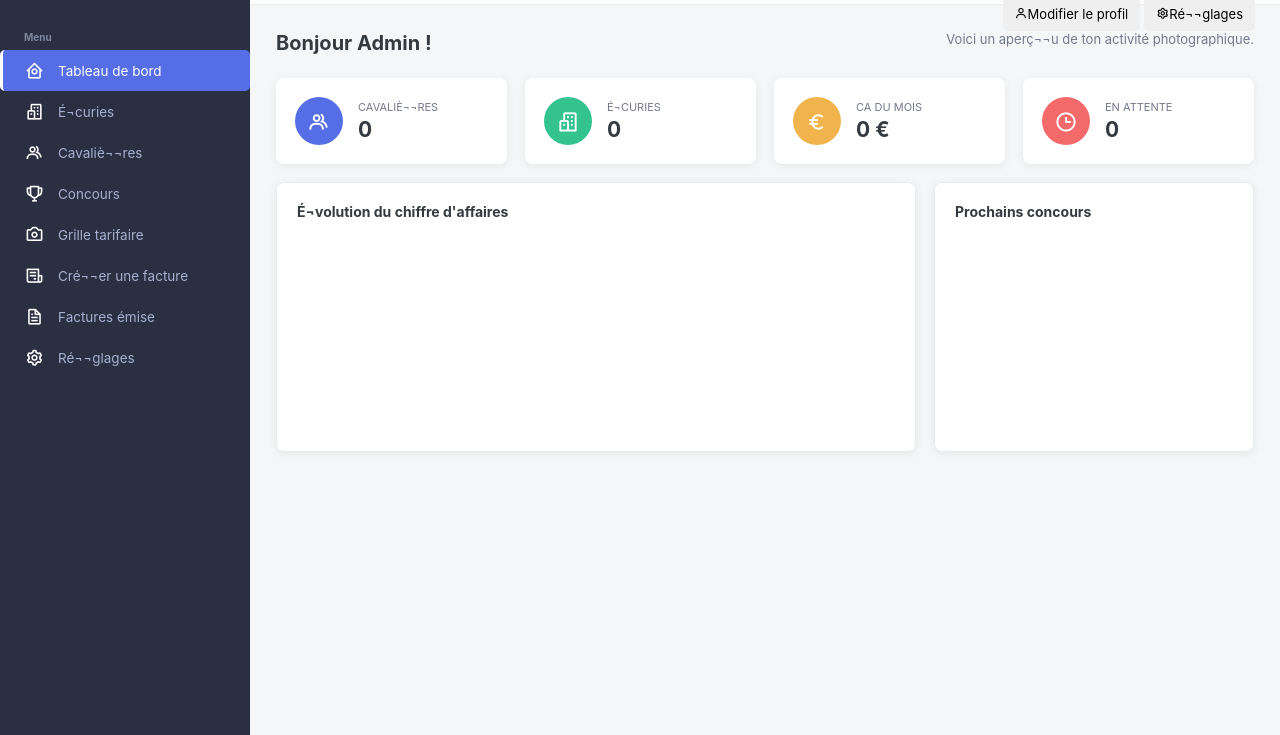
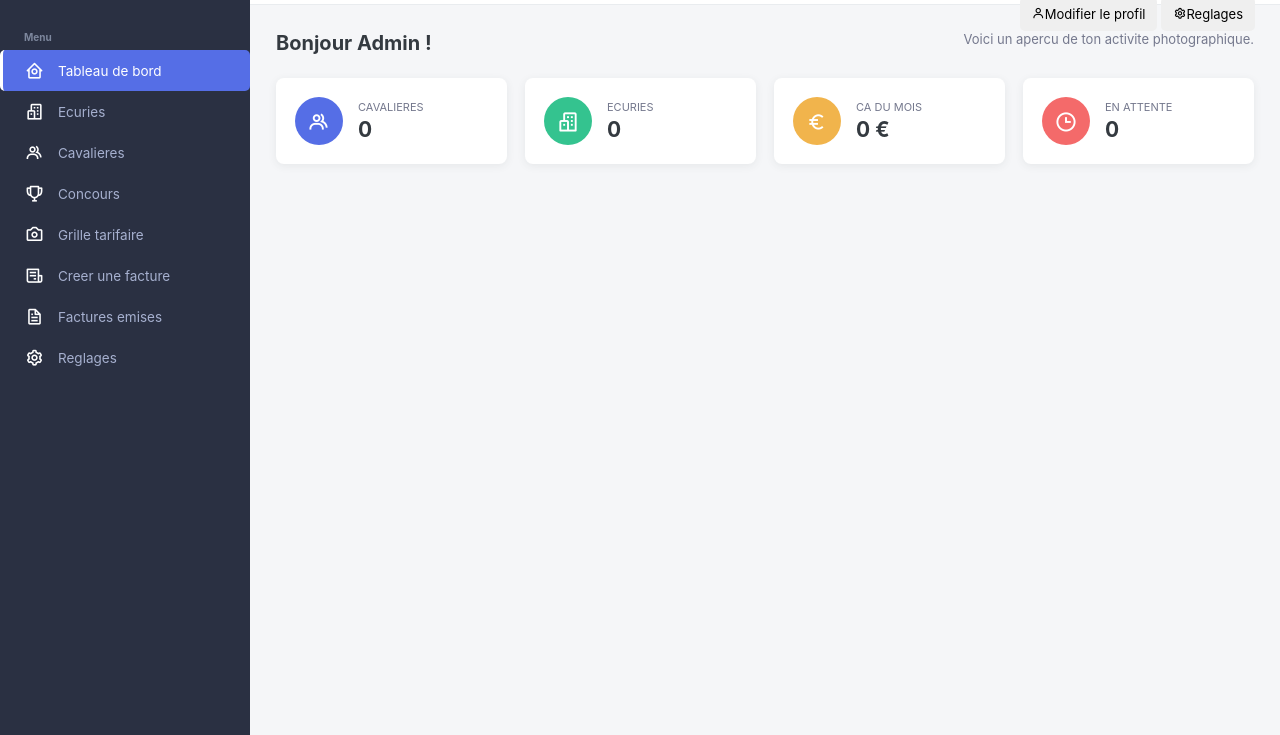
Before and after one commit to bolfab13/shootnlook, a plain HTML site: page index.html in a window 1280 px wide. Shown: the part 65-800 px from the top of the page. Drawn offline with nearby package versions, Linux system fonts and the light colour scheme.

Commit message:
Fix index.html encoding (remove corrupted accented characters)

```diff
--- a/index.html
+++ b/index.html
@@ -6,13 +6,6 @@
 <title>Photo Equestre</title>
 <link rel="stylesheet" href="style.css">
 <link rel="stylesheet" href="https://unpkg.com/boxicons@2.1.4/css/boxicons.min.css">
-<link rel="stylesheet" href="https://unpkg.com/leaflet@1.9.4/dist/leaflet.css">
-<script src="https://cdn.jsdelivr.net/npm/@supabase/supabase-js@2"></script>
-<script src="https://cdnjs.cloudflare.com/ajax/libs/jspdf/2.5.1/jspdf.umd.min.js"></script>
-<script src="https://unpkg.com/leaflet@1.9.4/dist/leaflet.js"></script>
-<script src="https://cdn.jsdelivr.net/npm/chart.js@4.4.4/dist/chart.umd.min.js"></script>
-<script src="config.js"></script>
-<script src="app.js"></script>
 </head>
 <body>
 <div class="layout">
@@ -21,13 +14,13 @@
     <nav id="tabs">
       <div class="menu-title">Menu</div>
       <button data-tab="dashboard" class="active"><span class="icon bx bx-home-circle"></span>Tableau de bord</button>
-      <button data-tab="ecuries"><span class="icon bx bx-buildings"></span>É¬curies</button>
-      <button data-tab="cavalieres"><span class="icon bx bx-group"></span>Cavaliè¬¬res</button>
+      <button data-tab="ecuries"><span class="icon bx bx-buildings"></span>Ecuries</button>
+      <button data-tab="cavalieres"><span class="icon bx bx-group"></span>Cavalieres</button>
       <button data-tab="concours"><span class="icon bx bx-trophy"></span>Concours</button>
       <button data-tab="prestations"><span class="icon bx bx-camera"></span>Grille tarifaire</button>
-      <button data-tab="facturation"><span class="icon bx bx-receipt"></span>Cré¬¬er une facture</button>
-      <button data-tab="factures"><span class="icon bx bx-file"></span>Factures émise</button>
-      <button data-tab="reglages"><span class="icon bx bx-cog"></span>Ré¬¬glages</button>
+      <button data-tab="facturation"><span class="icon bx bx-receipt"></span>Creer une facture</button>
+      <button data-tab="factures"><span class="icon bx bx-file"></span>Factures emises</button>
+      <button data-tab="reglages"><span class="icon bx bx-cog"></span>Reglages</button>
     </nav>
   </aside>
   <div class="content-wrapper">
@@ -41,61 +34,33 @@
           <div id="user-menu" class="dropdown-menu user-dropdown">
             <div class="user-dropdown-head"><span class="user-avatar large">A</span><div><strong>Admin</strong><small>Admin</small></div></div>
             <button id="edit-profile-btn"><i class="bx bx-user"></i>Modifier le profil</button>
-            <button data-open-tab="reglages"><i class="bx bx-cog"></i>Ré¬¬glages</button>
+            <button data-open-tab="reglages"><i class="bx bx-cog"></i>Reglages</button>
           </div>
         </div>
       </div>
     </header>
     <main>
       <div id="dashboard" class="tab active">
-        <div class="page-heading"><h2>Bonjour Admin !</h2><p>Voici un aperç¬¬u de ton activité photographique.</p></div>
+        <div class="page-heading"><h2>Bonjour Admin !</h2><p>Voici un apercu de ton activite photographique.</p></div>
         <div class="stats-grid">
-          <div class="stat-card"><div class="stat-icon stat-icon-primary"><i class="bx bx-group"></i></div><div class="stat-info"><span class="stat-label">Cavaliè¬¬res</span><span class="stat-value" id="dash-total-cavalieres">0</span></div></div>
-          <div class="stat-card"><div class="stat-icon stat-icon-success"><i class="bx bx-buildings"></i></div><div class="stat-info"><span class="stat-label">É¬curies</span><span class="stat-value" id="dash-total-ecuries">0</span></div></div>
+          <div class="stat-card"><div class="stat-icon stat-icon-primary"><i class="bx bx-group"></i></div><div class="stat-info"><span class="stat-label">Cavalieres</span><span class="stat-value" id="dash-total-cavalieres">0</span></div></div>
+          <div class="stat-card"><div class="stat-icon stat-icon-success"><i class="bx bx-buildings"></i></div><div class="stat-info"><span class="stat-label">Ecuries</span><span class="stat-value" id="dash-total-ecuries">0</span></div></div>
           <div class="stat-card"><div class="stat-icon stat-icon-warning"><i class="bx bx-euro"></i></div><div class="stat-info"><span class="stat-label">CA du mois</span><span class="stat-value" id="dash-ca-mois">0 €</span></div></div>
           <div class="stat-card"><div class="stat-icon stat-icon-danger"><i class="bx bx-time"></i></div><div class="stat-info"><span class="stat-label">En attente</span><span class="stat-value" id="dash-en-attente">0</span></div></div>
         </div>
-        <div class="dashboard-grid">
-          <div class="widget-card widget-large"><div class="widget-head"><h3>É¬volution du chiffre d'affaires</h3></div><canvas id="chart-ca"></canvas></div>
-          <div class="widget-card"><div class="widget-head"><h3>Prochains concours</h3></div><ul class="liste-widget" id="dash-prochains-concours"></ul></div>
-        </div>
       </div>
-      <div id="ecuries" class="tab">
-        <div class="page-heading"><h2>É¬curies</h2><p>Gè¬¬re les centres et écuries partenaires.</p></div>
-        <div class="bloc-recherche"><form id="form-ecurie"><input type="text" id="ec-nom" placeholder="Nom" required><input type="text" id="ec-adresse" placeholder="Adresse" required><input type="text" id="ec-cp" placeholder="CP" required><input type="text" id="ec-ville" placeholder="Ville" required><button type="submit" class="btn-primary">Ajouter</button></form></div>
-        <div class="bloc-table"><table><thead><tr><th>Nom</th><th>Adresse</th><th>CP</th><th>Ville</th><th>Distance</th><th>Cavaliè¬¬res</th><th>Actions</th></tr></thead><tbody id="tbody-ecuries"></tbody></table></div>
-      </div>
-      <div id="cavalieres" class="tab">
-        <div class="page-heading"><h2>Cavaliè¬¬res</h2><p>Prospects, clientes et leurs chevaux.</p></div>
-        <div class="bloc-recherche"><form id="form-cavaliere"><input type="text" id="ca-nom" placeholder="Nom" required><input type="text" id="ca-prenom" placeholder="Pré¬¬nom" required><select id="ca-ecurie" required><option value="">Sé¬¬lectionner une écurie</option></select><select id="ca-statut" required><option value="prospect">Prospect</option><option value="cliente">Cliente</option></select><input type="text" id="ca-cheval" placeholder="Cheval"><button type="submit" class="btn-primary">Ajouter</button></form></div>
-        <div class="bloc-table"><table><thead><tr><th>Nom</th><th>É¬curie</th><th>Statut</th><th>Cheval</th><th>Factures</th><th>Actions</th></tr></thead><tbody id="tbody-cavalieres"></tbody></table></div>
-      </div>
-      <div id="concours" class="tab">
-        <div class="page-heading"><h2>Concours</h2><p>Planifie les é‚vè¬¬nements et bloque tes disponibilité¬¬s.</p></div>
-        <div class="bloc-recherche"><form id="form-concours"><input type="text" id="co-nom" placeholder="Nom" required><input type="text" id="co-lieu" placeholder="Lieu"><input type="date" id="co-debut" required><input type="date" id="co-fin" required><button type="submit" class="btn-primary">Ajouter</button></form></div>
-        <div class="bloc-table"><table><thead><tr><th>Nom</th><th>Lieu</th><th>Dates</th><th>Cavaliè¬¬res</th><th>Actions</th></tr></thead><tbody id="tbody-concours"></tbody></table></div>
-      </div>
-      <div id="prestations" class="tab">
-        <div class="page-heading"><h2>Grille tarifaire</h2><p>Prestations photos, vidè¬¬os et packs.</p></div>
-        <div class="bloc-recherche"><form id="form-prestation"><input type="text" id="pr-libelle" placeholder="Libellé¬¬" required><select id="pr-type" required><option value="photo">Photo</option><option value="video">Vidé¬¬o</option><option value="pack">Pack</option></select><input type="number" id="pr-quantite" placeholder="Qté¬¬" value="1" min="1" required><input type="number" id="pr-prix" placeholder="Prix" step="0.01" required><button type="submit" class="btn-primary">Ajouter</button></form></div>
-        <div class="bloc-table"><table><thead><tr><th>Libellé¬¬</th><th>Type</th><th>Qté¬¬</th><th>Prix</th><th>Actions</th></tr></thead><tbody id="tbody-prestations"></tbody></table></div>
-      </div>
-      <div id="facturation" class="tab">
-        <div class="page-heading"><h2>Cré¬¬er une facture</h2><p>Sé¬¬lectionne la cavaliè¬¬re et les prestations.</p></div>
-        <div class="bloc-recherche"><label>Cavaliè¬¬re<select id="fa-cavaliere" required></select></label><div id="fa-prestations"></div><button id="fa-generer" class="btn-primary">Gé¬¬nè¬¬rer la facture</button></div>
-      </div>
-      <div id="factures" class="tab">
-        <div class="page-heading"><h2>Factures émise</h2><p>Suivi des paiements clients.</p></div>
-        <div class="bloc-table"><table><thead><tr><th>NÂ°</th><th>Date</th><th>Cavaliè¬¬re</th><th>Montant</th><th>Statut</th><th>Actions</th></tr></thead><tbody id="tbody-factures"></tbody></table></div>
-      </div>
-      <div id="reglages" class="tab">
-        <div class="page-heading"><h2>Ré¬¬glages</h2><p>Informations de ton entreprise et paramè¬¬tres.</p></div>
-        <div class="settings-card"><div class="settings-card-head"><h3>Profil</h3><p>Modifie tes informations personnelles.</p></div><div class="settings-card-body"><button id="open-profile-modal" class="btn-primary">Modifier le profil</button></div></div>
-      </div>
+      <div id="ecuries" class="tab"><div class="page-heading"><h2>Ecuries</h2><p>Gere les centres et ecuries partenaires.</p></div></div>
+      <div id="cavalieres" class="tab"><div class="page-heading"><h2>Cavalieres</h2><p>Prospects, clientes et leurs chevaux.</p></div></div>
+      <div id="concours" class="tab"><div class="page-heading"><h2>Concours</h2><p>Planifie les evenements.</p></div></div>
+      <div id="prestations" class="tab"><div class="page-heading"><h2>Grille tarifaire</h2><p>Prestations photos, videos et packs.</p></div></div>
+      <div id="facturation" class="tab"><div class="page-heading"><h2>Creer une facture</h2><p>Selectionne la cavaliere et les prestations.</p></div></div>
+      <div id="factures" class="tab"><div class="page-heading"><h2>Factures emises</h2><p>Suivi des paiements clients.</p></div></div>
+      <div id="reglages" class="tab"><div class="page-heading"><h2>Reglages</h2><p>Informations de ton entreprise et parametres.</p></div></div>
     </main>
   </div>
 </div>
-<div id="profile-modal" class="modal"><div class="modal-contenu profile-modal-content"><button class="modal-close" id="close-profile-modal">&times;</button><h3>Modifier le profil</h3><form id="form-profil"><label>Pseudo<input type="text" id="pf-pseudo" required></label><label>Socié¬¬té¬¬<input type="text" id="pf-societe"></label><label>Adresse<input type="text" id="pf-adresse"></label><label>Code postal<input type="text" id="pf-code-postal"></label><label>Ville<input type="text" id="pf-ville"></label><button type="submit" class="btn-primary">Enregistrer</button></form></div></div>
+<div id="profile-modal" class="modal"><div class="modal-contenu profile-modal-content"><button class="modal-close" id="close-profile-modal">&times;</button><h3>Modifier le profil</h3><form id="form-profil"><label>Pseudo<input type="text" id="pf-pseudo" required></label><label>Societe<input type="text" id="pf-societe"></label><label>Adresse<input type="text" id="pf-adresse"></label><label>Code postal<input type="text" id="pf-code-postal"></label><label>Ville<input type="text" id="pf-ville"></label><button type="submit" class="btn-primary">Enregistrer</button></form></div></div>
+<script src="https://cdn.jsdelivr.net/npm/@supabase/supabase-js@2"></script>
 <script src="config.js"></script>
 <script src="app.js"></script>
 </body>
```
